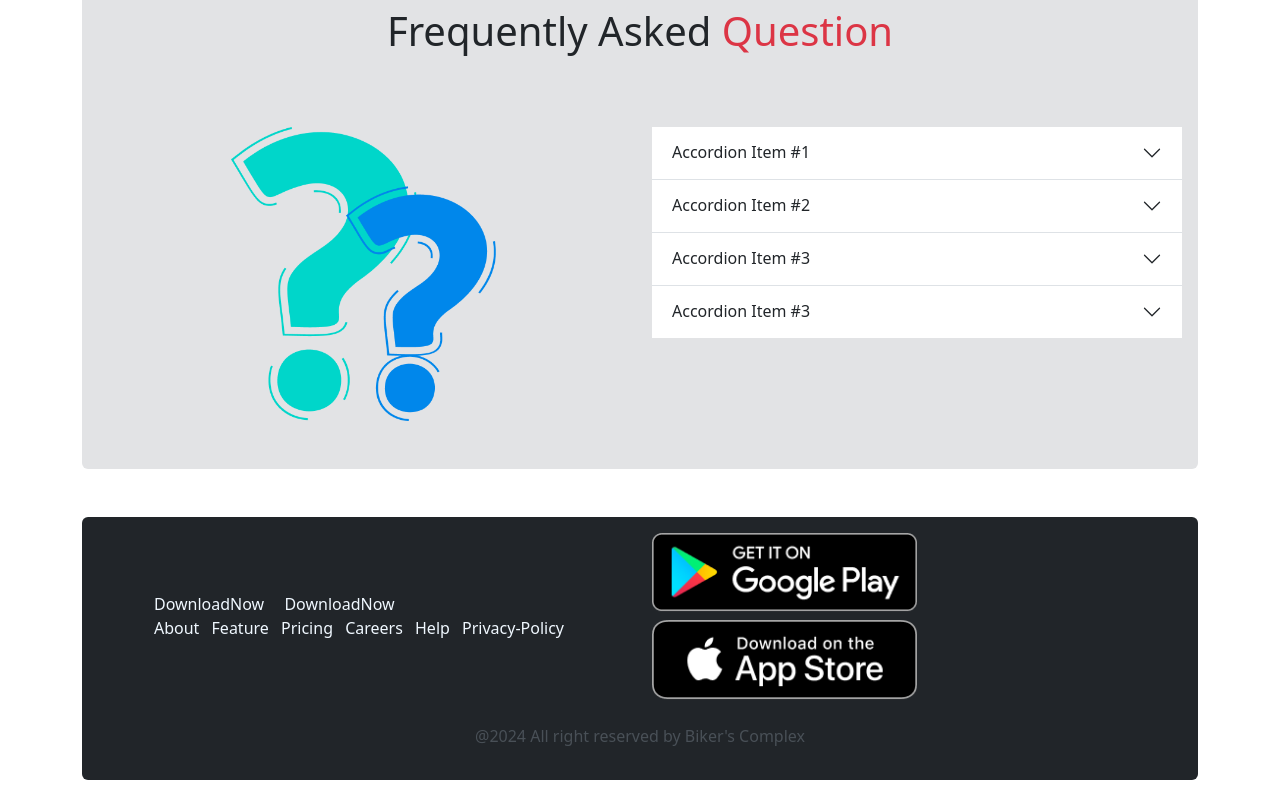
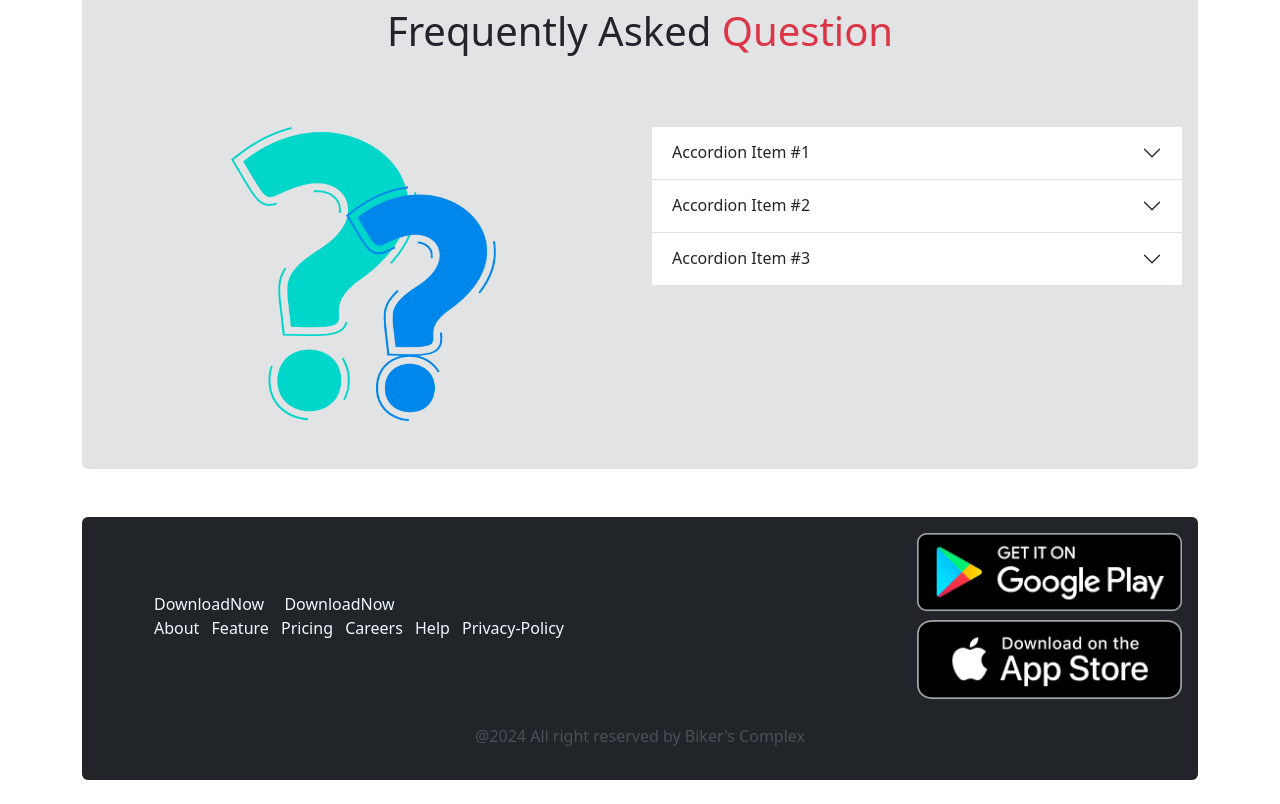
Before and after one commit to RidwanSupon/Biker-s-Complex, a plain HTML site: page index.html in a window 1280 px wide. Shown: the part 2347-3151 px from the top of the page. Drawn offline with Linux system fonts and the light colour scheme.

Commit message:
first commit

```diff
--- a/index.html
+++ b/index.html
@@ -260,16 +260,7 @@
                     <div class="accordion-body">Placeholder content for this accordion, which is intended to demonstrate the <code>.accordion-flush</code> class. This is the third item's accordion body. Nothing more exciting happening here in terms of content, but just filling up the space to make it look, at least at first glance, a bit more representative of how this would look in a real-world application.</div>
                   </div>
                 </div>
-                <div class="accordion-item">
-                  <h2 class="accordion-header">
-                    <button class="accordion-button collapsed" type="button" data-bs-toggle="collapse" data-bs-target="#flush-collapseThree" aria-expanded="false" aria-controls="flush-collapseThree">
-                      Accordion Item #3
-                    </button>
-                  </h2>
-                  <div id="flush-collapseThree" class="accordion-collapse collapse" data-bs-parent="#accordionFlushExample">
-                    <div class="accordion-body">Placeholder content for this accordion, which is intended to demonstrate the <code>.accordion-flush</code> class. This is the third item's accordion body. Nothing more exciting happening here in terms of content, but just filling up the space to make it look, at least at first glance, a bit more representative of how this would look in a real-world application.</div>
-                  </div>
-                </div>
+
               </div>
             </div>
           </div>
@@ -295,13 +286,13 @@
               </div>
               </div>
             </div>
-            <div class="col-12 col-md-6">
-              <div>
+            <div class="col-12 text-end col-md-6 ">
+
               <img class="apps img-fluid w-50" src="biker-zone-resources-main/images/others/android.png" alt="">
-            </div>
-            <div>
+
+
               <img class="img-fluid w-50 mt-2" src="biker-zone-resources-main/images/others/ios.png" alt="">
-            </div>
+
             </div>
           </div>
           <p class="text-dark-emphasis mt-4 text-center">@2024 All right reserved by Biker's Complex</p>
```
